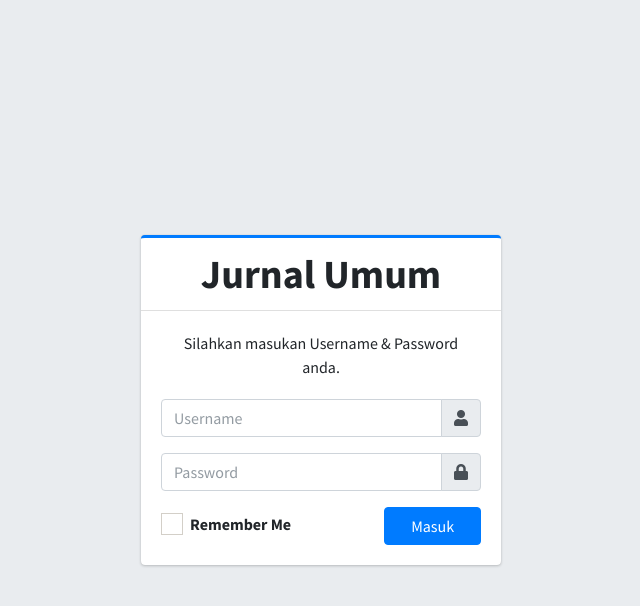
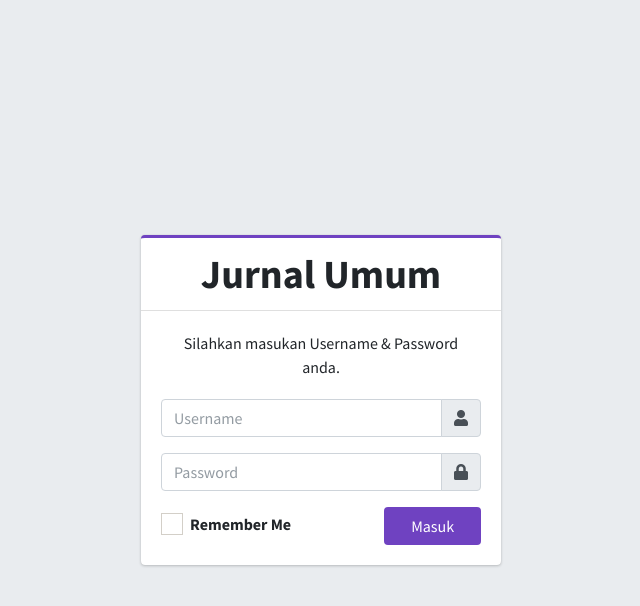
Before and after one commit to deflyharfrian/jurnalumum, a PHP site: page /index.php in a window 1280 px wide. Shown: the top 606 px of the page, without its empty margins (319-959 px from the left). Run offline with PHP 8.4, Linux system fonts and the light colour scheme; some libraries are stand-ins or nearby versions.

Commit message:
Update index.php
update theme

```diff
--- a/index.php
+++ b/index.php
@@ -19,7 +19,7 @@
 <body class="hold-transition login-page">
     <div class="login-box">
         <!-- /.login-logo -->
-        <div class="card card-outline card-primary">
+        <div class="card card-outline card-purple">
             <div class="card-header text-center">
                 <a href="index2.html" class="h1"><b>Jurnal Umum</b></a>
             </div>
@@ -80,7 +80,7 @@
                         </div>
                         <!-- /.col -->
                         <div class="col-4">
-                            <button type="submit" class="btn btn-primary btn-block">Masuk</button>
+                            <button type="submit" class="btn bg-purple btn-block">Masuk</button>
                         </div>
                         <!-- /.col -->
                     </div>
```
